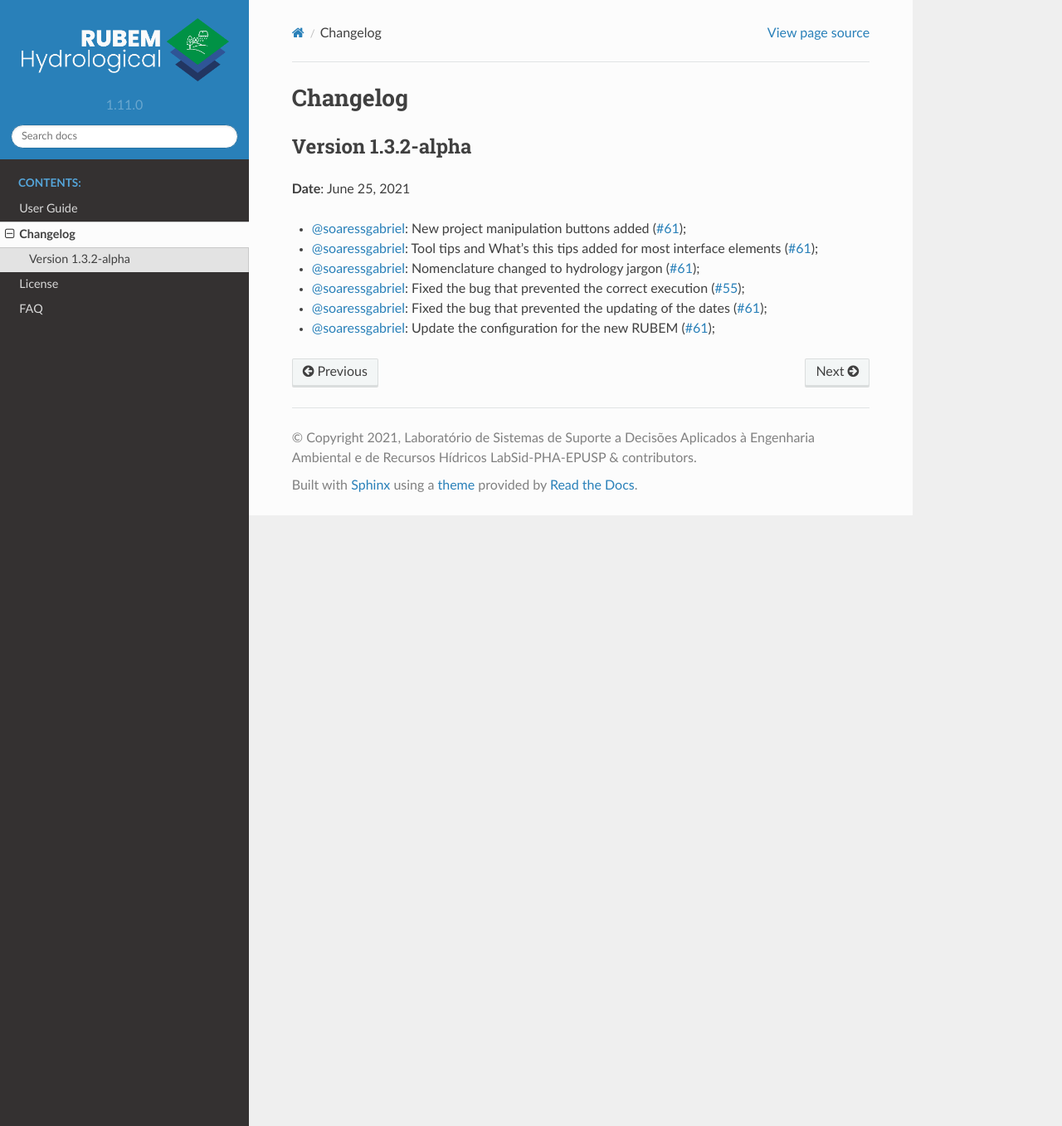
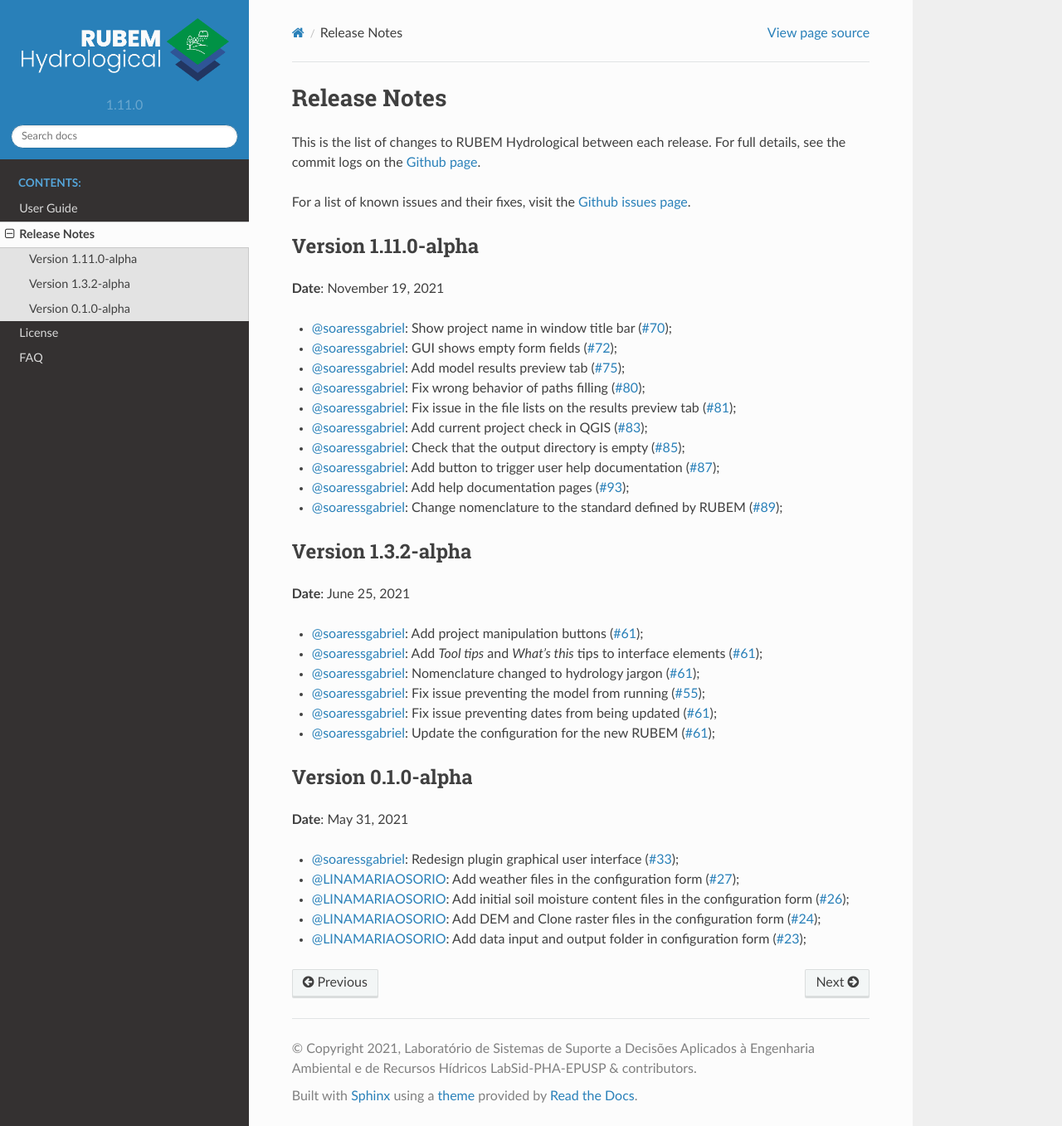
Before and after one commit to LabSid-USP/RUBEMHydrological, a Sphinx documentation site: the page built from help/source/changelog.rst, in a window 1280 px wide and 1357 px high. Shown: the whole window at 83% size. Built offline with Sphinx 7.4.7 and the Read the Docs theme 2.0.0, drawn with Linux system fonts in a browser that asks for light colours; pages that are not in the unit, such as notebooks, are missing from menus.

```diff
--- a/help/source/changelog.rst
+++ b/help/source/changelog.rst
@@ -1,14 +1,45 @@
-Changelog
-=========
+Release Notes
+=============
+
+This is the list of changes to RUBEM Hydrological between each release. For full details, see the commit logs on the `Github page <https://github.com/LabSid-USP/RUBEMHydrological>`_.
+
+For a list of known issues and their fixes, visit the `Github issues page <https://github.com/LabSid-USP/RUBEMHydrological/issues>`_.
+
+Version 1.11.0-alpha
+--------------------
+
+**Date**: November 19, 2021
+
+- `@soaressgabriel <https://github.com/soaressgabriel>`_: Show project name in window title bar (`#70 <https://github.com/LabSid-USP/RUBEMHydrological/pull/70>`_);
+- `@soaressgabriel <https://github.com/soaressgabriel>`_: GUI shows empty form fields (`#72 <https://github.com/LabSid-USP/RUBEMHydrological/pull/72>`_);
+- `@soaressgabriel <https://github.com/soaressgabriel>`_: Add model results preview tab (`#75 <https://github.com/LabSid-USP/RUBEMHydrological/pull/75>`_);
+- `@soaressgabriel <https://github.com/soaressgabriel>`_: Fix wrong behavior of paths filling (`#80 <https://github.com/LabSid-USP/RUBEMHydrological/pull/80>`_);
+- `@soaressgabriel <https://github.com/soaressgabriel>`_: Fix issue in the file lists on the results preview tab (`#81 <https://github.com/LabSid-USP/RUBEMHydrological/pull/81>`_);
+- `@soaressgabriel <https://github.com/soaressgabriel>`_: Add current project check in QGIS (`#83 <https://github.com/LabSid-USP/RUBEMHydrological/pull/83>`_);
+- `@soaressgabriel <https://github.com/soaressgabriel>`_: Check that the output directory is empty (`#85 <https://github.com/LabSid-USP/RUBEMHydrological/pull/85>`_);
+- `@soaressgabriel <https://github.com/soaressgabriel>`_: Add button to trigger user help documentation (`#87 <https://github.com/LabSid-USP/RUBEMHydrological/pull/87>`_);
+- `@soaressgabriel <https://github.com/soaressgabriel>`_: Add help documentation pages (`#93 <https://github.com/LabSid-USP/RUBEMHydrological/pull/93>`_);
+- `@soaressgabriel <https://github.com/soaressgabriel>`_: Change nomenclature to the standard defined by RUBEM (`#89 <https://github.com/LabSid-USP/RUBEMHydrological/pull/89>`_);
 
 Version 1.3.2-alpha
 -------------------
 
 **Date**: June 25, 2021
 
-- `@soaressgabriel <https://github.com/soaressgabriel>`_: New project manipulation buttons added (`#61 <https://github.com/LabSid-USP/RUBEMHydrological/pull/61>`_);
-- `@soaressgabriel <https://github.com/soaressgabriel>`_: Tool tips and What's this tips added for most interface elements (`#61 <https://github.com/LabSid-USP/RUBEMHydrological/pull/61>`_);
+- `@soaressgabriel <https://github.com/soaressgabriel>`_: Add project manipulation buttons (`#61 <https://github.com/LabSid-USP/RUBEMHydrological/pull/61>`_);
+- `@soaressgabriel <https://github.com/soaressgabriel>`_: Add *Tool tips* and *What's this* tips to interface elements (`#61 <https://github.com/LabSid-USP/RUBEMHydrological/pull/61>`_);
 - `@soaressgabriel <https://github.com/soaressgabriel>`_: Nomenclature changed to hydrology jargon (`#61 <https://github.com/LabSid-USP/RUBEMHydrological/pull/61>`_);
-- `@soaressgabriel <https://github.com/soaressgabriel>`_: Fixed the bug that prevented the correct execution (`#55 <https://github.com/LabSid-USP/RUBEMHydrological/pull/55>`_);
-- `@soaressgabriel <https://github.com/soaressgabriel>`_: Fixed the bug that prevented the updating of the dates (`#61 <https://github.com/LabSid-USP/RUBEMHydrological/pull/61>`_);
+- `@soaressgabriel <https://github.com/soaressgabriel>`_: Fix issue preventing the model from running (`#55 <https://github.com/LabSid-USP/RUBEMHydrological/pull/55>`_);
+- `@soaressgabriel <https://github.com/soaressgabriel>`_: Fix issue preventing dates from being updated (`#61 <https://github.com/LabSid-USP/RUBEMHydrological/pull/61>`_);
 - `@soaressgabriel <https://github.com/soaressgabriel>`_: Update the configuration for the new RUBEM (`#61 <https://github.com/LabSid-USP/RUBEMHydrological/pull/61>`_);
+
+Version 0.1.0-alpha
+-------------------
+
+**Date**: May 31, 2021
+
+- `@soaressgabriel <https://github.com/soaressgabriel>`_: Redesign plugin graphical user interface (`#33 <https://github.com/LabSid-USP/RUBEMHydrological/pull/33>`_);
+- `@LINAMARIAOSORIO <https://github.com/LINAMARIAOSORIO>`_: Add weather files in the configuration form (`#27 <https://github.com/LabSid-USP/RUBEMHydrological/pull/27>`_);
+- `@LINAMARIAOSORIO <https://github.com/LINAMARIAOSORIO>`_: Add initial soil moisture content files in the configuration form (`#26 <https://github.com/LabSid-USP/RUBEMHydrological/pull/26>`_);
+- `@LINAMARIAOSORIO <https://github.com/LINAMARIAOSORIO>`_: Add DEM and Clone raster files in the configuration form (`#24 <https://github.com/LabSid-USP/RUBEMHydrological/pull/24>`_);
+- `@LINAMARIAOSORIO <https://github.com/LINAMARIAOSORIO>`_: Add data input and output folder in configuration form (`#23 <https://github.com/LabSid-USP/RUBEMHydrological/pull/23>`_);
```
